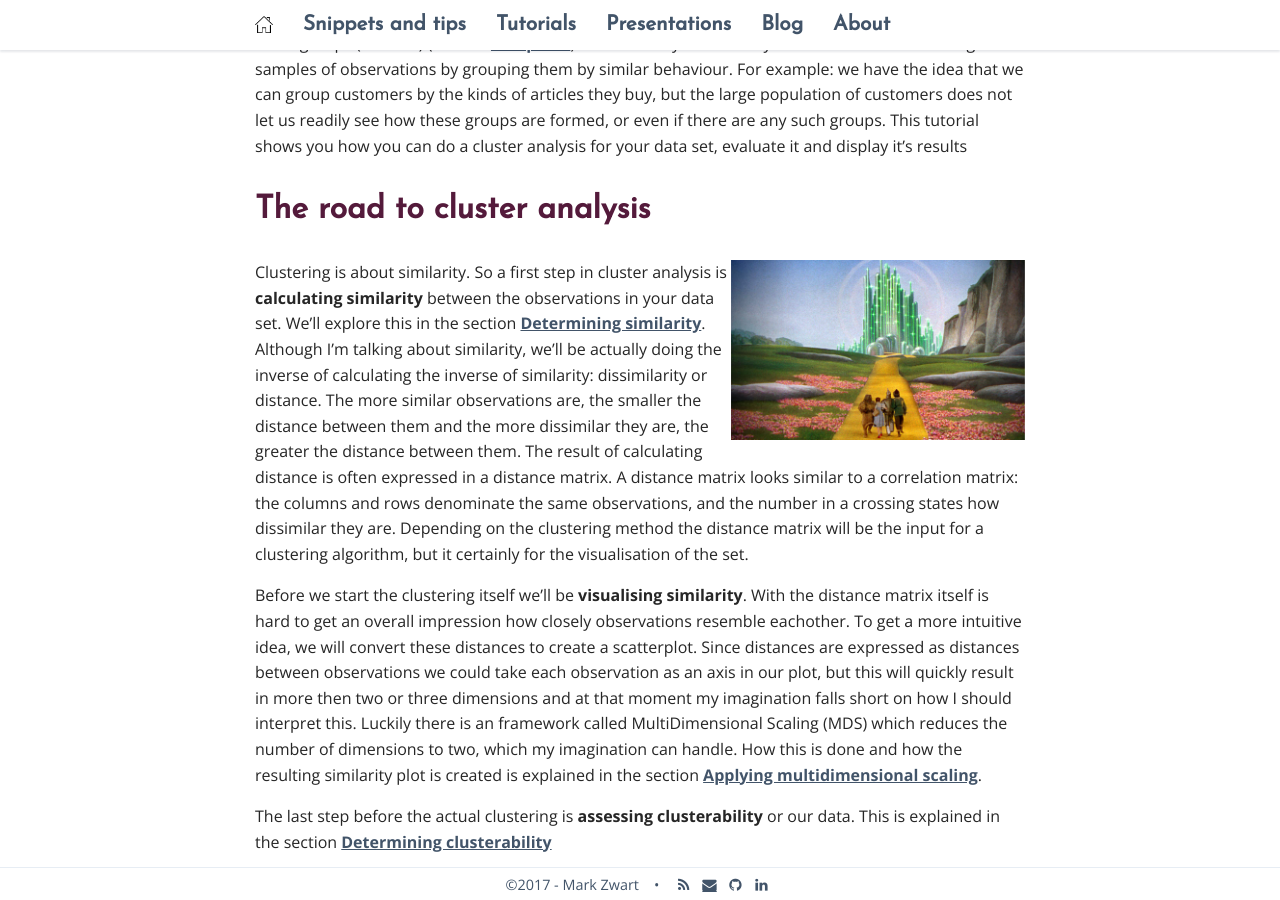
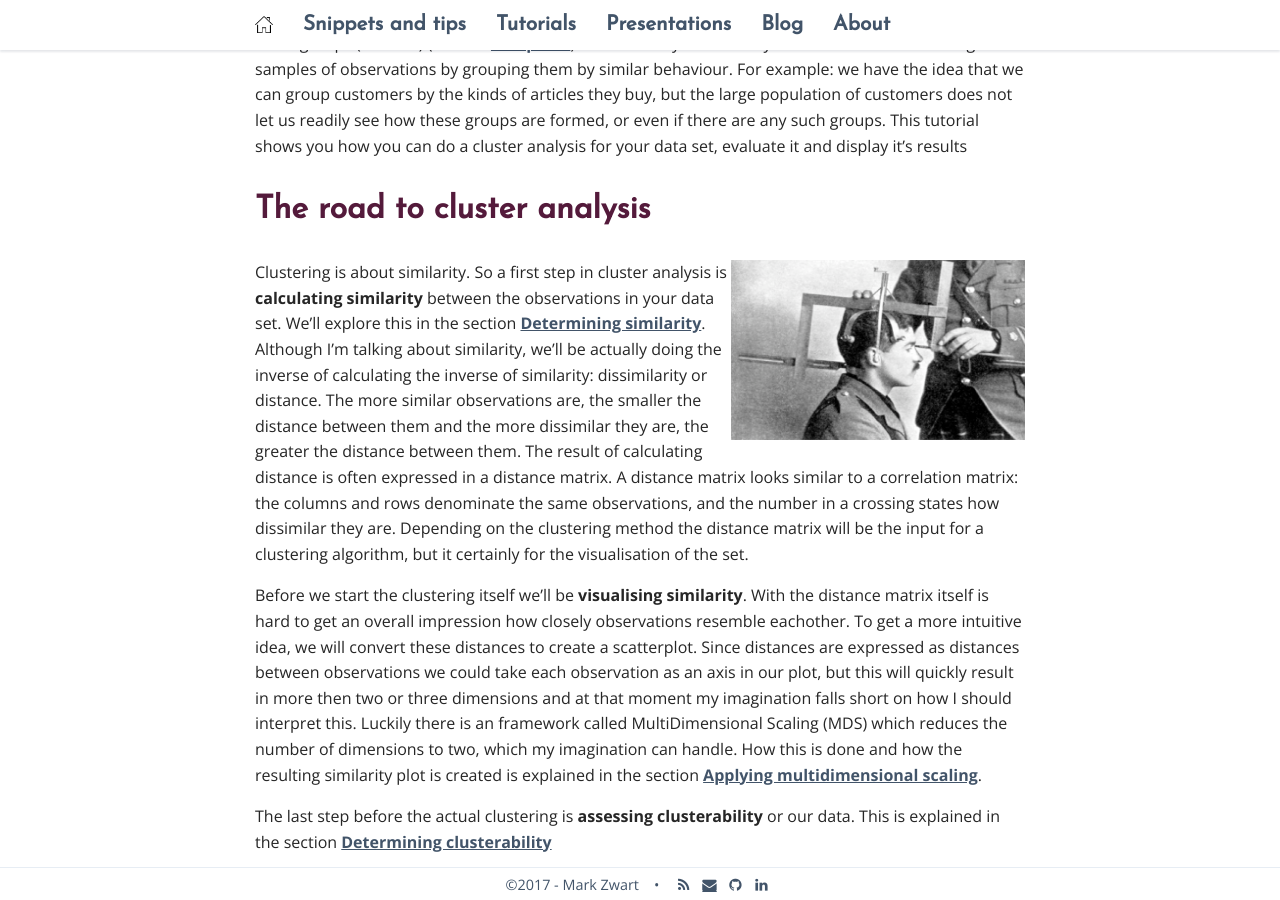
Before and after one commit to mark-me/mark-me.github.io, a Jekyll site: the page built from _pages/tutorials/clustering-mds/clustering-mds.md, in a window 1280 px wide and 900 px high, scrolled down 326 px. Built offline with Jekyll 4.4.1, drawn with Linux system fonts in a browser that asks for light colours; nearby versions of some CDN libraries; comment, search, counter and statistics services are not loaded.

Commit message:
Update clustering-mds.md

```diff
--- a/_pages/tutorials/clustering-mds/clustering-mds.md
+++ b/_pages/tutorials/clustering-mds/clustering-mds.md
@@ -10,7 +10,7 @@
 
 # The road to cluster analysis
 
-<img src="/_pages/tutorials/clustering-mds/yellow-brick-road.jpg" width="294" height="180" align="right"/>
+<img src="/_pages/tutorials/clustering-mds/measuring-similarity.jpg" width="294" height="180" align="right"/>
 
 Clustering is about similarity. So a first step in cluster analysis is **calculating similarity** between the observations in your data set. We'll explore this in the section [Determining similarity](/clustering-mds/#determining-similarity). Although I'm talking about similarity, we'll be actually doing the inverse of calculating the inverse of similarity: dissimilarity or distance. The more similar observations are, the smaller the distance between them and the more dissimilar they are, the greater the distance between them. The result of calculating distance is often expressed in a distance matrix. A distance matrix looks similar to a correlation matrix: the columns and rows denominate the same observations, and the number in a crossing states how dissimilar they are. Depending on the clustering method the distance matrix will be the input for a clustering algorithm, but it certainly for the visualisation of the set.
 
@@ -20,6 +20,8 @@
 
 
 # Determining similarity
+
+<img src="/_pages/tutorials/clustering-mds/ma.jpg" width="264" height="180" align="right"/>
 
 If we want to group observations by similarity, we need a measure(s) of their similarity; in the statistics field the reverse of similarity is used: distance measures. The distance measure used highly impacts the form of the clusters and the clustering method we can use. The choice of your distance metric is determined by the measurement levels of the variables in your data set. (If you need a refresh on measurement levels, you can find a quick explanation [here](/statistical-tests/#levels-of-measurement).) There are many distance metrics, but the four I found most useful are discussed here.
 
```
